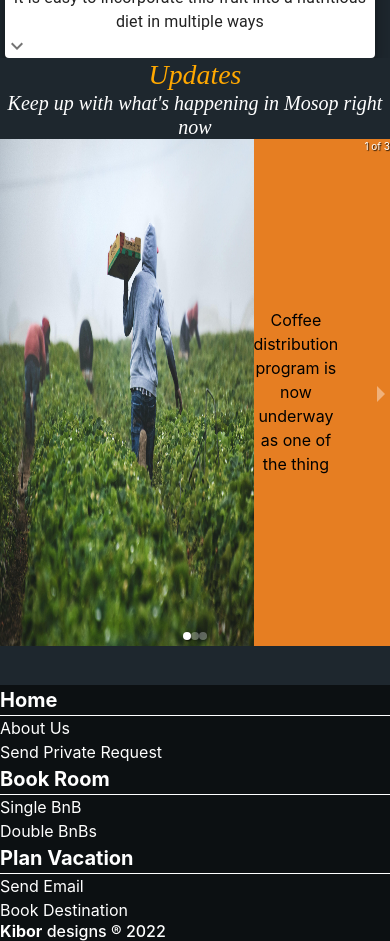
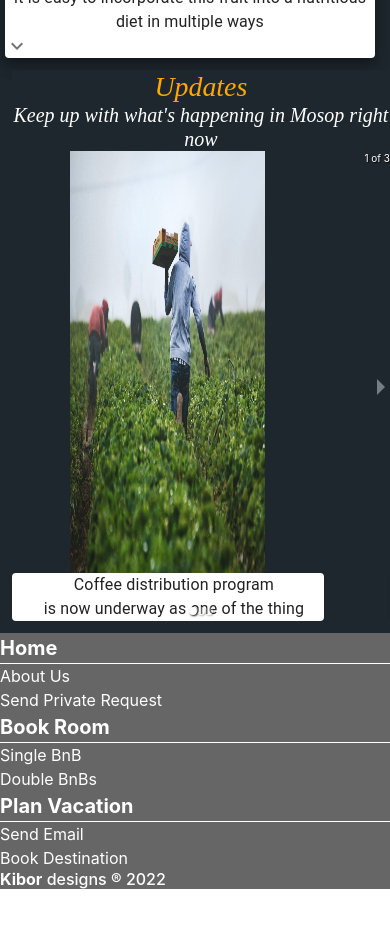
Before and after one commit to Marcelkibor/React-Website-Tarus, a React (Create React App) app: page / in a window 390 px wide. Shown: the part 1700-2641 px from the top of the page. After the commit the page ends 2589 px from the top, so only its background shows below. Built offline with nearby package versions, Linux system fonts and the light colour scheme; grey boxes are pictures that could not be loaded.

Commit message:
making carousel componenents responsive

```diff
--- a/src/App.css
+++ b/src/App.css
@@ -10,6 +10,22 @@
 padding: 3% 0% 0% 1.2% !important;
 }
 .customFooter{
-  padding:10% 0% 0% 0% !important;
-  background-color: #1e272e;
+  padding:0% 0% 0% 0% !important;
+  /* background-color: white; */
 }
+.carousel_row{
+  padding: 3% 0% 3% 3% !important;
+  background-color: white;
+}
+.carouselCard{
+padding: 0% 0% 0% 4% !important;
+}
+.carouselImages{
+  height: 50vh !important;
+  width: 50vw !important;
+  @media only screen and (max-width: 600px) {
+    body {
+      background-color: lightblue;
+    }
+  }
+}
--- a/src/App.js
+++ b/src/App.js
@@ -181,7 +181,7 @@ we want to put enough food on our tables, and we want a lower cost of living.
 <Row id ='updates' >
 <UpdateComp/>
 </Row>
-<Row style={{backgroundColor:'#e67e22'}}>
+<Row style={{backgroundColor:'#1e272e'}} className = 'carousel_row'>
 <h1 style ={{textAlign:'center',fontFamily: 'Playfair Display, serif',fontStyle: 'italic', backgroundColor: '#1e272e',color:'#ffa801'}}>Updates<br></br><p style ={{color:'white', fontSize:'20px'}}>Keep up with what's happening in Mosop right now</p></h1>
 <CarouselComponent/>
 </Row>
--- a/src/components/CarouselComponent.js
+++ b/src/components/CarouselComponent.js
@@ -5,6 +5,8 @@ import car2 from '../resources/car2.jpg';
 import car3 from '../resources/car3.jpg';
 import { makeStyles } from '@material-ui/core';
 import "react-responsive-carousel/lib/styles/carousel.min.css";
+import { Card, CardContent,Typography } from '@mui/material';
+import { height, style } from '@mui/system';
 
 const customStyles = makeStyles((theme)=>({
 componentSpacer:{
@@ -12,37 +14,57 @@ componentSpacer:{
  height:'100%',
  display:'flex',
  alignItems:'center',
- textAlign:'center'
-},
+ textAlign:'center',
+ [theme.breakpoints.down('sm')]:{
+display:'block'
+ },},
+
 }));
 function CarouselComponent() {
 const classes = customStyles();
+const resImg = 'img-fluid'
 return (
 <div>
 <Carousel  autoPlay interval="6000" transitionTime="1000" showThumbs={false}>
 <div className={classes.componentSpacer}>
-<img
+  <img
 src={car1}
-className ='img-fluid'
-style={{height:'60vh', width:'65vw'}}
+className ='carouselImages'
 />
-<p className = {classes.dissaperingParag} style={{color:'black'}}>Coffee distribution program is now underway as one of the thing </p>
+<Card className='carouselCard'>
+  <CardContent>
+    <Typography>
+    Coffee distribution program
+    <br></br>is now underway as one of the thing
+    </Typography>
+  </CardContent>
+</Card>
 </div>
 <div className={classes.componentSpacer}>
-<img
+  <img
 src={car2}
-className ='img-fluid'
-style={{height:'60vh', width:'65vw'}}
+className = 'carouselImages'
 />
-<p className = {classes.dissaperingParag} style={{color:'black'}}>Coffee distribution program is now underway as one of the thing </p>
+<Card className='carouselCard'>
+  <CardContent>
+    <Typography>
+    Coffee distribution program <br></br>is now underway as one of the thing
+    </Typography>
+  </CardContent>
+</Card>
 </div>
 <div className={classes.componentSpacer}>
-<img
+  <img
 src={car3}
-className ='img-fluid'
-style={{height:'60vh', width:'65vw'}}
+className = 'carouselImages'
 />
-<p className = {classes.dissaperingParag} style={{color:'black'}}>Coffee distribution program is now underway as one of the thing </p>
+<Card className='carouselCard'>
+  <CardContent>
+    <Typography>
+    Coffee distribution program<br></br> is now underway as one of the thing
+    </Typography>
+  </CardContent>
+</Card>
 </div>
 </Carousel>
 </div>
```
